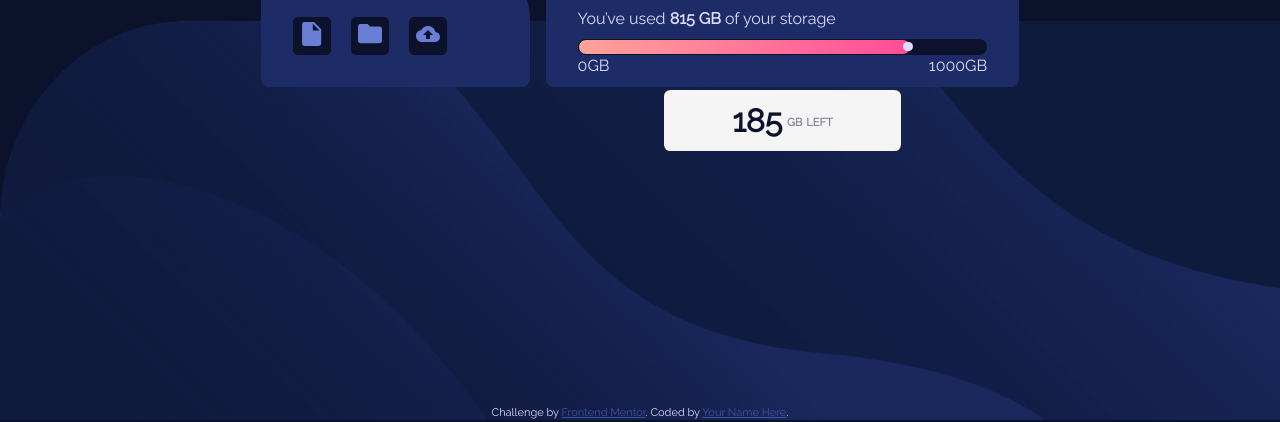
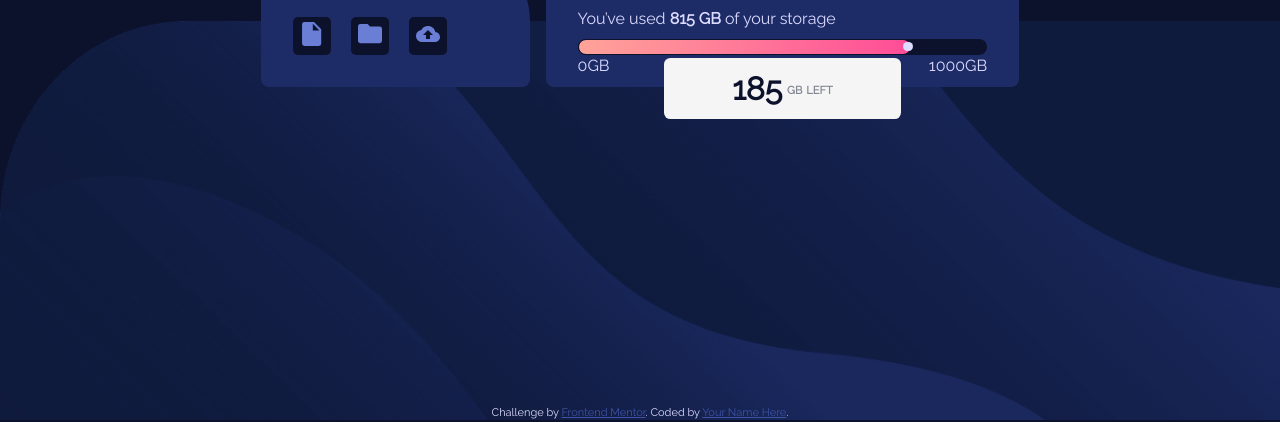
Before and after one commit to Sark-o07/flyo, a plain HTML site: page index.html in a window 1280 px wide. Shown: the part 378-800 px from the top of the page. Drawn offline with Linux system fonts and the light colour scheme.

Commit message:
Update styles.css

```diff
--- a/design/styles.css
+++ b/design/styles.css
@@ -193,7 +193,7 @@ body {
   .notification {
     box-sizing: border-box;
     top: unset;
-    bottom: -2em;
+    bottom: -1em;
     right: 25%;
     width: 50%;
     border-radius: 0.2em;
```
